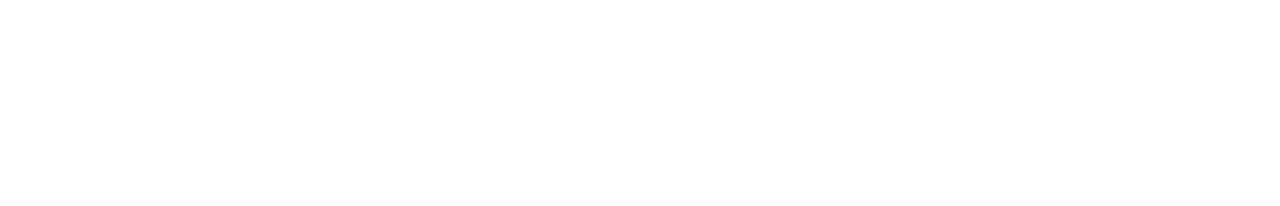
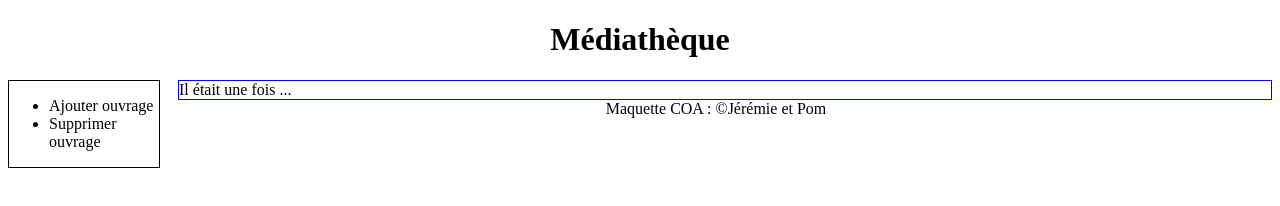
Before and after one commit to jsamsoninfo76/coa-mediatheque, a plain HTML site: page index.html in a window 1280 px wide. Drawn offline with Linux system fonts and the light colour scheme.

Commit message:
Mise en place HTML5 de base

```diff
--- a/css/style.css
+++ b/css/style.css
@@ -0,0 +1,20 @@
+header{
+	text-align: center;
+}
+
+footer{
+	text-align: center;
+}
+
+nav
+{
+    float: left;
+    width: 150px;
+    border: 1px solid black;
+}
+
+section
+{
+    margin-left: 170px;
+    border: 1px solid blue;
+}
--- a/index.html
+++ b/index.html
@@ -1,12 +1,31 @@
 <!DOCTYPE html PUBLIC "-//W3C//DTD XHTML 1.0 Transitional//EN" "http://www.w3.org/TR/xhtml1/DTD/xhtml1-transitional.dtd">
 <html xmlns="http://www.w3.org/1999/xhtml">
-<head>
-<meta http-equiv="Content-Type" content="text/html; charset=UTF-8" />
-<title>Médiathèque</title>
-</head>
+	<head>
+		<title>Médiathèque</title>
+		<meta http-equiv="Content-Type" content="text/html; charset=UTF-8" />
+		<link rel="stylesheet" type="text/css" href="css/style.css">
+		<script type="text/javascript" src="js/script.js"></script>
+	</head>
 
-<body>
+	<body>
+		<header>
+			<h1>M&eacute;diath&egrave;que</h1>
+		</header>
 
+		<nav>
+			<ul>
+				<li>Ajouter ouvrage</li>
+				<li>Supprimer ouvrage</li>
+			</ul>
+		</nav>
 
-</body>
+		<section>
+			Il était une fois ...
+		</section>
+
+		<footer>
+			Maquette COA : &copy;Jérémie et Pom
+		</footer
+
+	</body>
 </html>
```
